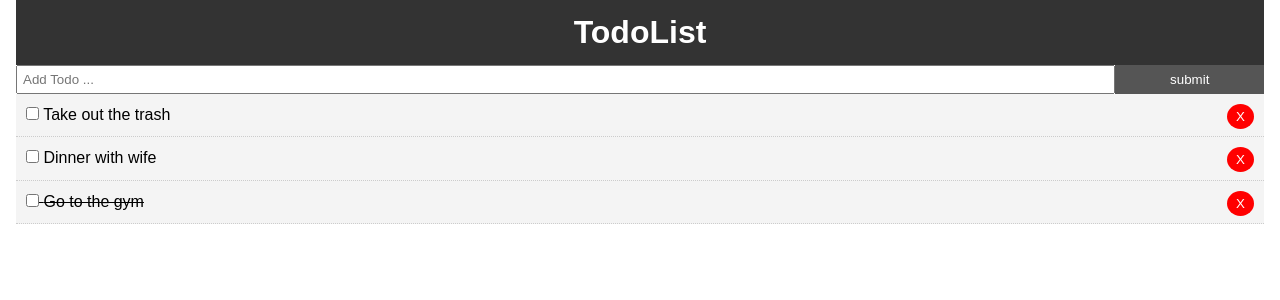
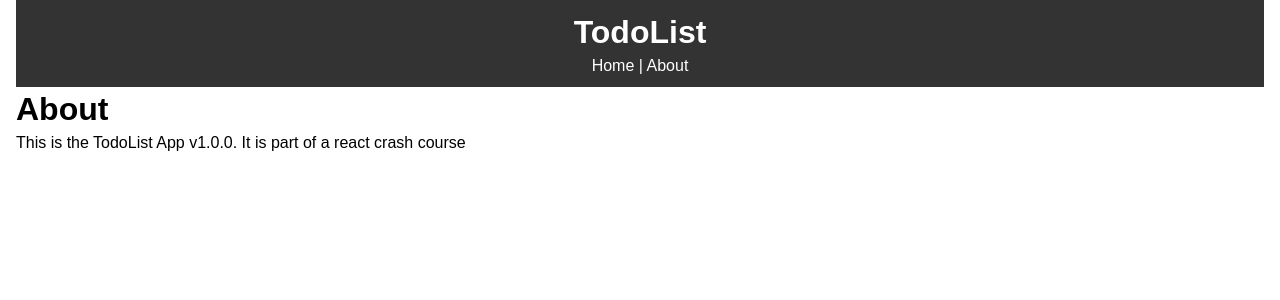
Before and after one commit to MerlotBot/react-todo-app, a React (Create React App) app: page /about in a window 1280 px wide. Shown: the top 300 px of the page. Built offline with nearby package versions, Linux system fonts and the light colour scheme.

Commit message:
added router and link to  Home and About page

```diff
--- a/package.json
+++ b/package.json
@@ -5,6 +5,7 @@
   "dependencies": {
     "react": "^16.8.6",
     "react-dom": "^16.8.6",
+    "react-router-dom": "^5.0.1",
     "react-scripts": "3.0.1",
     "uuid": "^3.3.2"
   },
--- a/src/App.js
+++ b/src/App.js
@@ -1,7 +1,11 @@
 import React, { Component } from "react";
+import { BrowserRouter as Router, Route } from "react-router-dom";
+
 import Todos from "../src/components/Todos";
 import Header from "../src/components/layout/Header";
 import AddTodo from "../src/components/addTodo/AddTodo";
+import About from "./components/pages/About";
+
 import uuid from "uuid";
 
 import "./App.css";
@@ -60,17 +64,28 @@
 
   render() {
     return (
+      <Router>
         <div className="App">
           <div className="container">
             <Header />
+            <Route
+              exact
+              path="/"
+              render={props => (
+                <React.Fragment>
                   <AddTodo addTodo={this.addTodo} />
                   <Todos
                     todos={this.state.todos}
                     markComplete={this.markComplete}
                     delTodo={this.delTodo}
                   />
+                </React.Fragment>
+              )}
+            />
+            <Route path="/about" component={About} />
           </div>
         </div>
+      </Router>
     );
   }
 }
--- a/src/components/layout/Header.js
+++ b/src/components/layout/Header.js
@@ -1,9 +1,17 @@
 import React from "react";
+import { Link } from "react-router-dom";
 
 function Header() {
   return (
     <header style={headerStyle}>
       <h1> TodoList</h1>
+      <Link style={linkStyle} to="/">
+        Home
+      </Link>{" "}
+      |{" "}
+      <Link style={linkStyle} to="/about">
+        About
+      </Link>
     </header>
   );
 }
@@ -15,4 +23,9 @@
   padding: "10px"
 };
 
+const linkStyle = {
+  color: "#fff",
+  textDecoration: "none"
+};
+
 export default Header;
--- /dev/null
+++ b/src/components/pages/About.js
@@ -0,0 +1,12 @@
+import React from "react";
+
+function About() {
+  return (
+    <React.Fragment>
+      <h1>About</h1>
+      <p>This is the TodoList App v1.0.0. It is part of a react crash course</p>
+    </React.Fragment>
+  );
+}
+
+export default About;
```
Also changed, not shown: 1 other file (tests, documents, lock files or other folders). Lines whose indentation alone changed are shown as unchanged.
